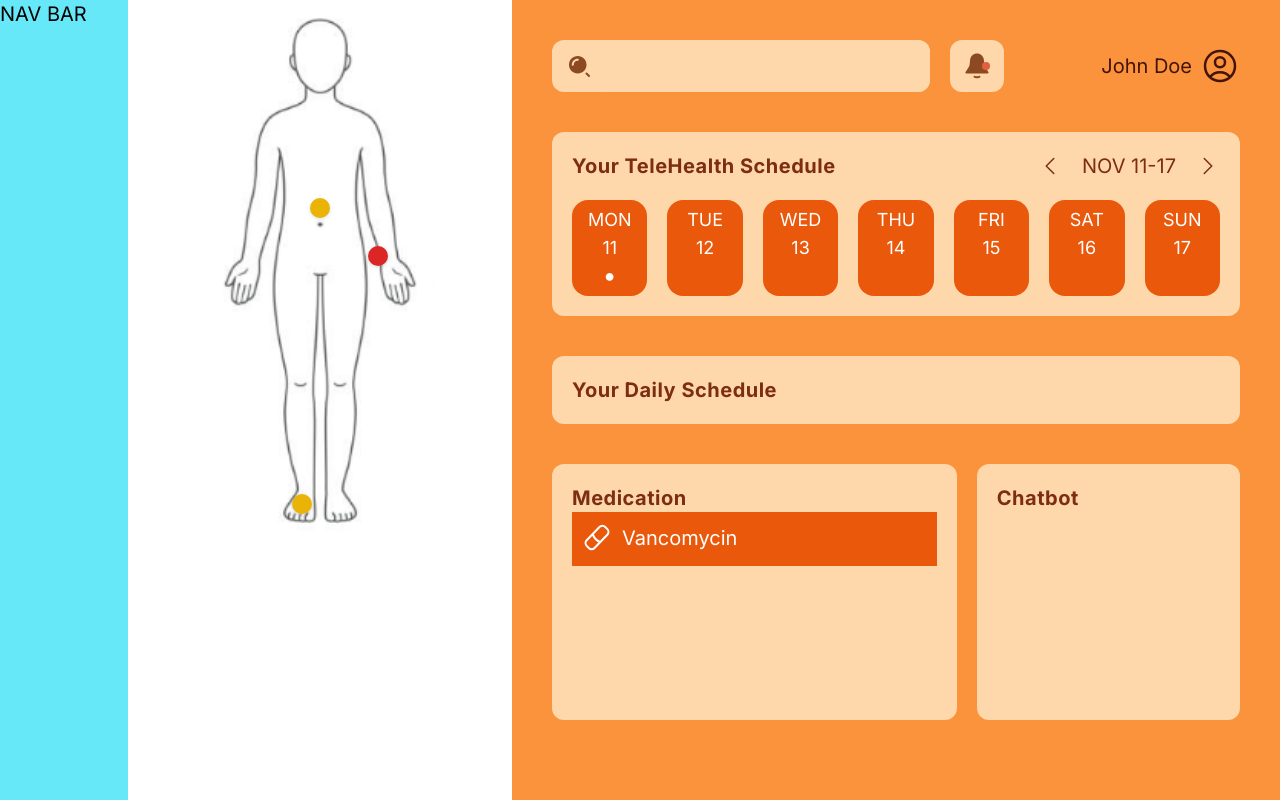
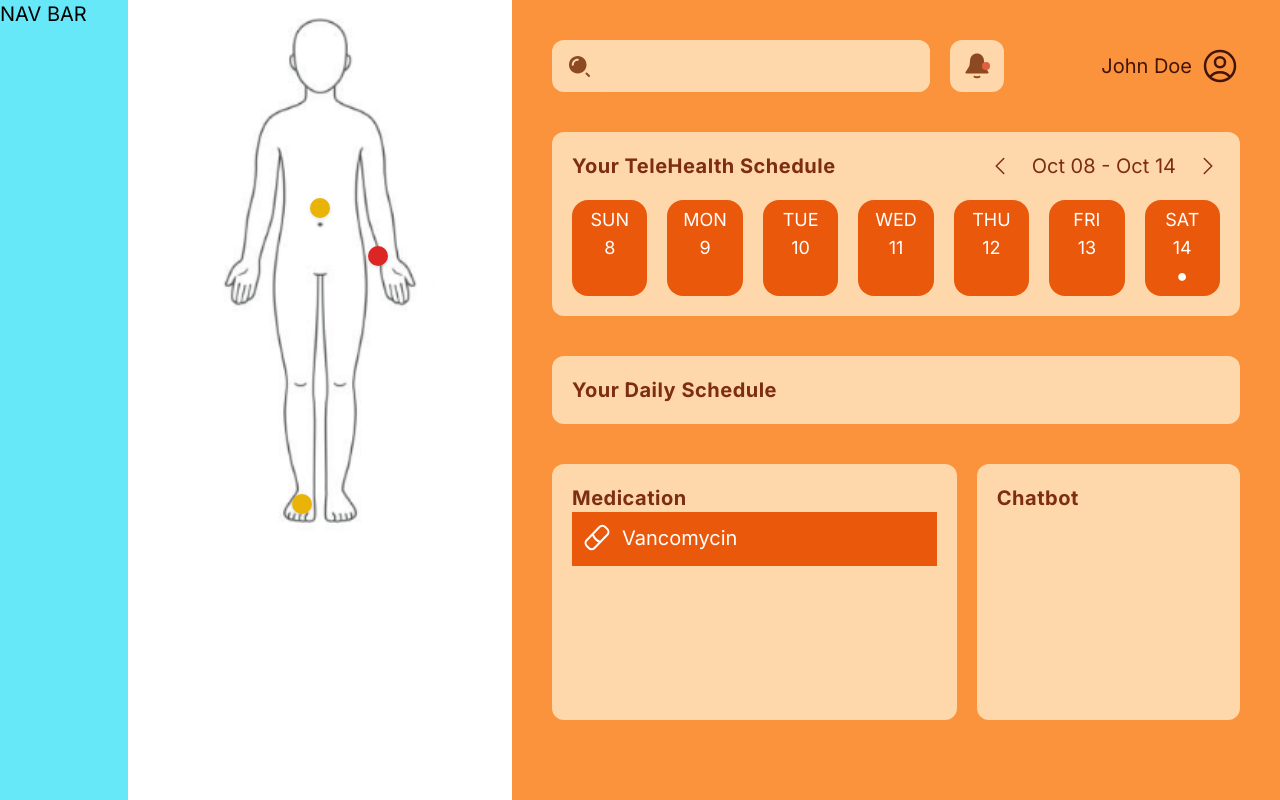
Before and after one commit to euouae682/dubhacks23, a Next.js app: page / in a window 1280 px wide. Built offline with nearby package versions, Linux system fonts and the light colour scheme.

Commit message:
added calendar functionality

```diff
--- a/app/components/main_components/weektable.tsx
+++ b/app/components/main_components/weektable.tsx
@@ -1,4 +1,34 @@
+'use client';
+
+import { useState, useEffect } from "react";
+
 export function WeekTable() {
+  const DAYS: String[] = ['SUN', 'MON', 'TUE', 'WED', 'THU', 'FRI', 'SAT']
+  const [curDateTime, setCurDateTime] = useState(new Date());
+  const [dateRange, setDateRange] = useState([new Date(), new Date()]);
+
+  const initializeDateRange = () => {
+    const firstDate: Date = new Date(curDateTime.getFullYear(), curDateTime.getMonth(), curDateTime.getDate() - curDateTime.getDay());
+    const lastDate: Date = new Date(curDateTime.getFullYear(), curDateTime.getMonth(), firstDate.getDate() + 6);
+    setDateRange([firstDate, lastDate]);
+  }
+
+  const addWeek = () => {
+    dateRange[0].setDate(dateRange[0].getDate() + 7);
+    dateRange[1].setDate(dateRange[1].getDate() + 7);
+    setDateRange([dateRange[0], dateRange[1]]);
+  }
+
+  const removeWeek = () => {
+    dateRange[0].setDate(dateRange[0].getDate() - 7);
+    dateRange[1].setDate(dateRange[1].getDate() - 7);
+    setDateRange([dateRange[0], dateRange[1]]);
+  }
+
+  useEffect(() => {
+    initializeDateRange();
+  }, [curDateTime])
+
     return (
       <div className="bg-orange-200 rounded-xl p-5">
         <header className="flex justify-between mb-5 text-orange-900">
@@ -12,6 +42,7 @@ export function WeekTable() {
                 strokeWidth={1.5}
                 stroke="currentColor"
                 className="w-6 h-6"
+                onClick={removeWeek}
               >
                 <path
                   strokeLinecap="round"
@@ -21,7 +52,8 @@ export function WeekTable() {
               </svg>
             </a>
 
-            <p>NOV 11-17</p>
+            <p>{dateRange[0].toDateString().slice(4, 10)} -
+            {' ' + dateRange[1].toDateString().slice(4, 10)}</p>
 
             <a href="#">
               <svg
@@ -31,6 +63,7 @@ export function WeekTable() {
                 strokeWidth={1.5}
                 stroke="currentColor"
                 className="w-6 h-6"
+                onClick={addWeek}
               >
                 <path
                   strokeLinecap="round"
@@ -42,62 +75,24 @@ export function WeekTable() {
           </div>
         </header>
         <div className="grid grid-cols-7 gap-5 text-lg text-center text-white">
-          <a
-            href="#"
-            className="px-0.5 py-1.5 rounded-2xl bg-orange-600 hover:bg-orange-700 transition"
-          >
-            <p>MON</p>
-            <p>11</p>
-            <p>&#9679;</p>
+          {[dateRange[0],
+          new Date(dateRange[0].getFullYear(), dateRange[0].getMonth(), dateRange[0].getDate() + 1),
+          new Date(dateRange[0].getFullYear(), dateRange[0].getMonth(), dateRange[0].getDate() + 2),
+          new Date(dateRange[0].getFullYear(), dateRange[0].getMonth(), dateRange[0].getDate() + 3),
+          new Date(dateRange[0].getFullYear(), dateRange[0].getMonth(), dateRange[1].getDate() - 2),
+          new Date(dateRange[0].getFullYear(), dateRange[0].getMonth(), dateRange[1].getDate() - 1),
+          dateRange[1]].map((date) => {
+            return <a
+              href="#"
+              className="px-0.5 py-1.5 rounded-2xl bg-orange-600 hover:bg-orange-700 transition"
+            >
+              <p>{
+                DAYS[date.getDay()]
+              }</p>
+              <p>{ date.getDate() }</p>
+              <p>{ date.toDateString() === new Date().toDateString() ? '\u25CF' : '' }</p>
           </a>
-          <a
-            href="#"
-            className="px-0.5 py-1.5 rounded-2xl bg-orange-600 hover:bg-orange-700 transition"
-          >
-            <p>TUE</p>
-            <p>12</p>
-            <p></p>
-          </a>
-          <a
-            href="#"
-            className="px-0.5 py-1.5 rounded-2xl bg-orange-600 hover:bg-orange-700 transition"
-          >
-            <p>WED</p>
-            <p>13</p>
-            <p></p>
-          </a>
-          <a
-            href="#"
-            className="px-0.5 py-1.5 rounded-2xl bg-orange-600 hover:bg-orange-700 transition"
-          >
-            <p>THU</p>
-            <p>14</p>
-            <p></p>
-          </a>
-          <a
-            href="#"
-            className="px-0.5 py-1.5 rounded-2xl bg-orange-600 hover:bg-orange-700 transition"
-          >
-            <p>FRI</p>
-            <p>15</p>
-            <p></p>
-          </a>
-          <a
-            href="#"
-            className="px-0.5 py-1.5 rounded-2xl bg-orange-600 hover:bg-orange-700 transition"
-          >
-            <p>SAT</p>
-            <p>16</p>
-            <p></p>
-          </a>
-          <a
-            href="#"
-            className="px-0.5 py-1.5 rounded-2xl bg-orange-600 hover:bg-orange-700 transition"
-          >
-            <p>SUN</p>
-            <p>17</p>
-            <p></p>
-          </a>
+          })}
         </div>
       </div>
     )
```
